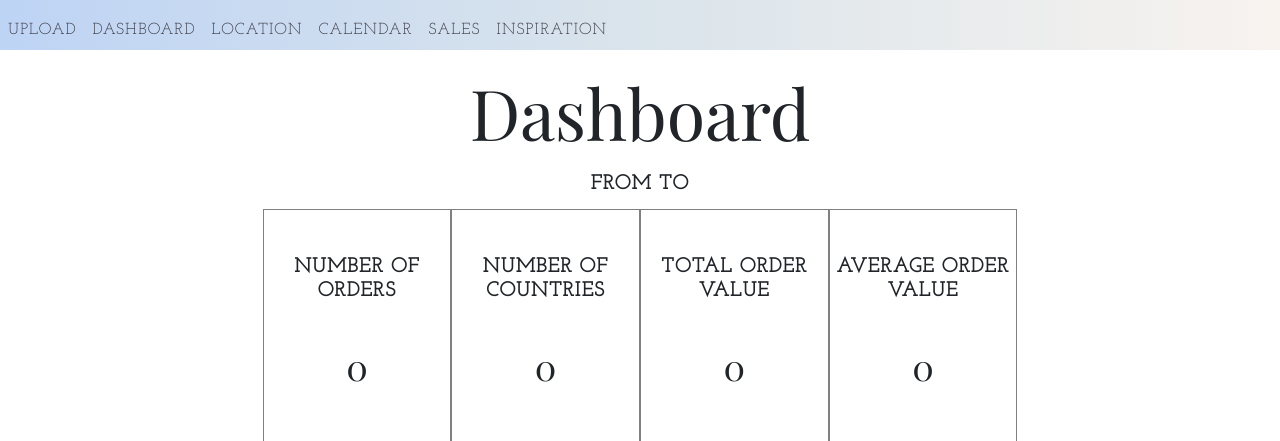
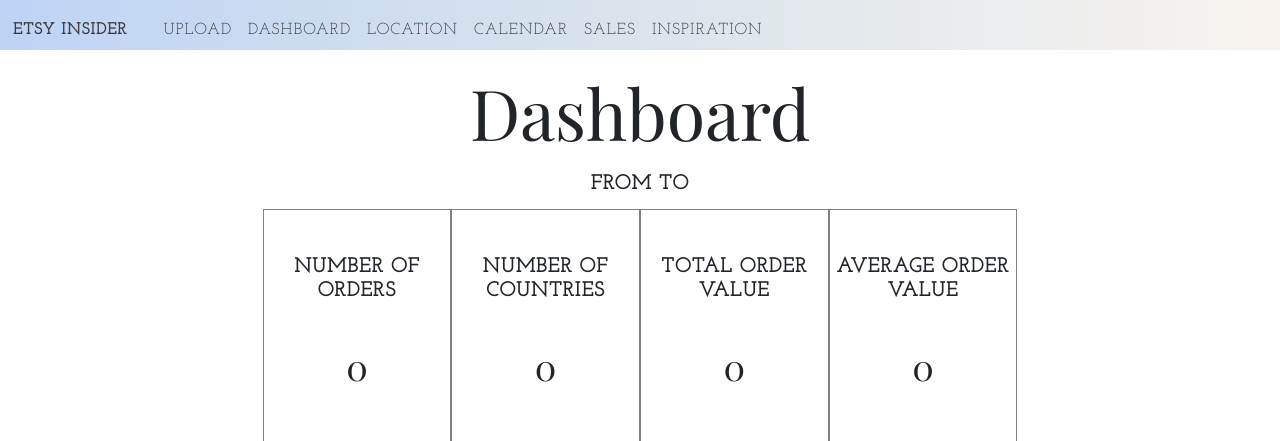
Before and after one commit to jrdjessica/Project-Flowchart, a Flask app: page /dashboard in a window 1280 px wide. Shown: the top 441 px of the page. Run offline with Flask 2, Linux system fonts and the light colour scheme; data that the repository does not hold is empty; some libraries are stand-ins or nearby versions.

Commit message:
Added homepage link to nav bar

```diff
--- a/static/css/style.css
+++ b/static/css/style.css
@@ -28,6 +28,13 @@
 
 .navbar-custom-theme .nav-link:hover {
     color: white;
+}
+
+#nav-home {
+    font-weight: 900;
+    text-transform: uppercase;
+    margin-right: 20px;
+    margin-left: 5px;
 }
 
 body {
--- a/templates/base.html
+++ b/templates/base.html
@@ -14,7 +14,10 @@
             <div class="collapse navbar-collapse" id="navbarSupportedContent">
                 <ul class="navbar-nav me-auto mb-2 mb-lg-0">
                     <li class="nav-item">
-                        <a class="nav-link active" href="/file">Upload</a>
+                        <a class="nav-link" id="nav-home" href="/">Etsy Insider</a>
+                    </li>
+                    <li class="nav-item">
+                        <a class="nav-link" href="/file">Upload</a>
                     </li>
                     <li class="nav-item">
                         <a class="nav-link" href="/dashboard">Dashboard</a>
```
